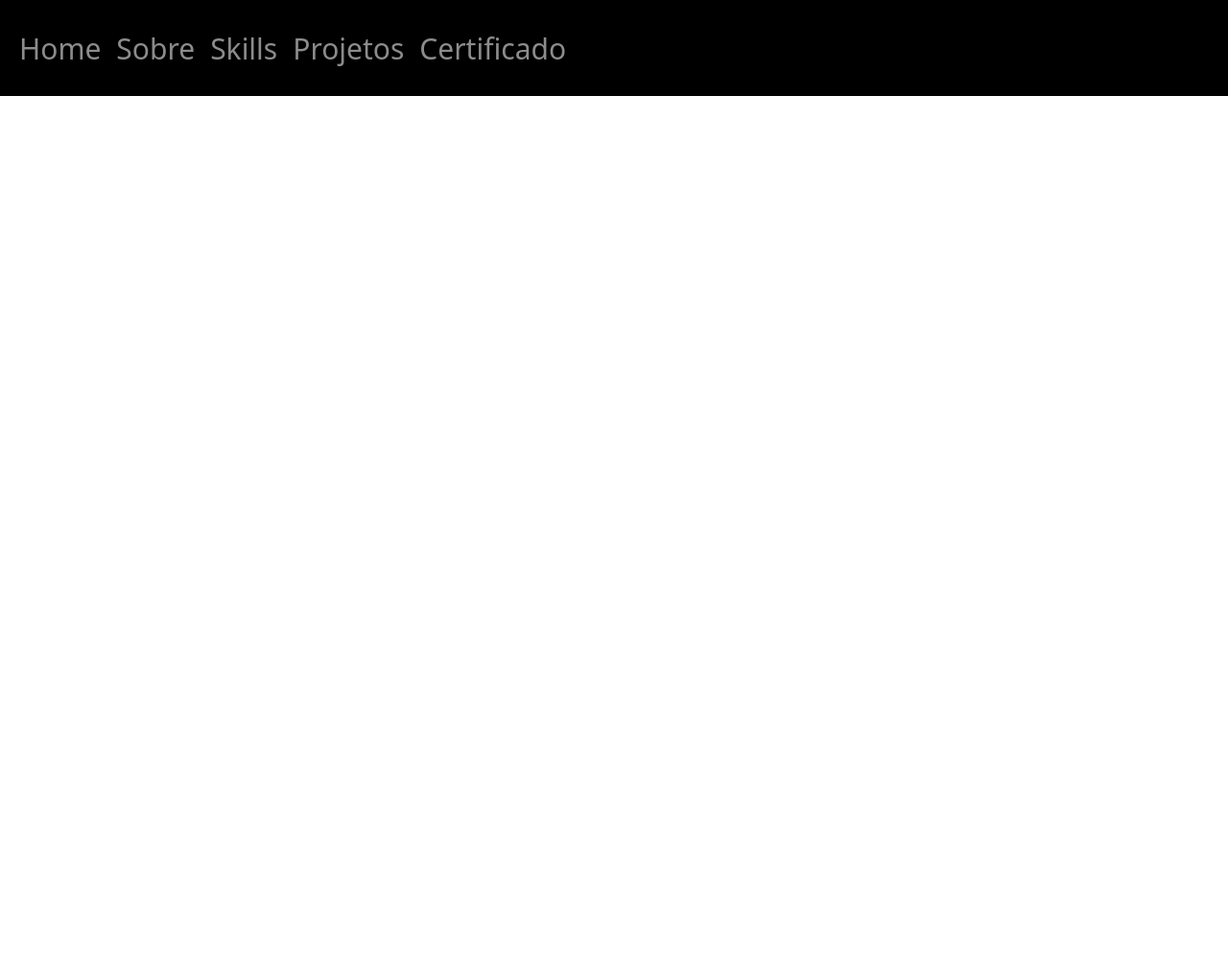
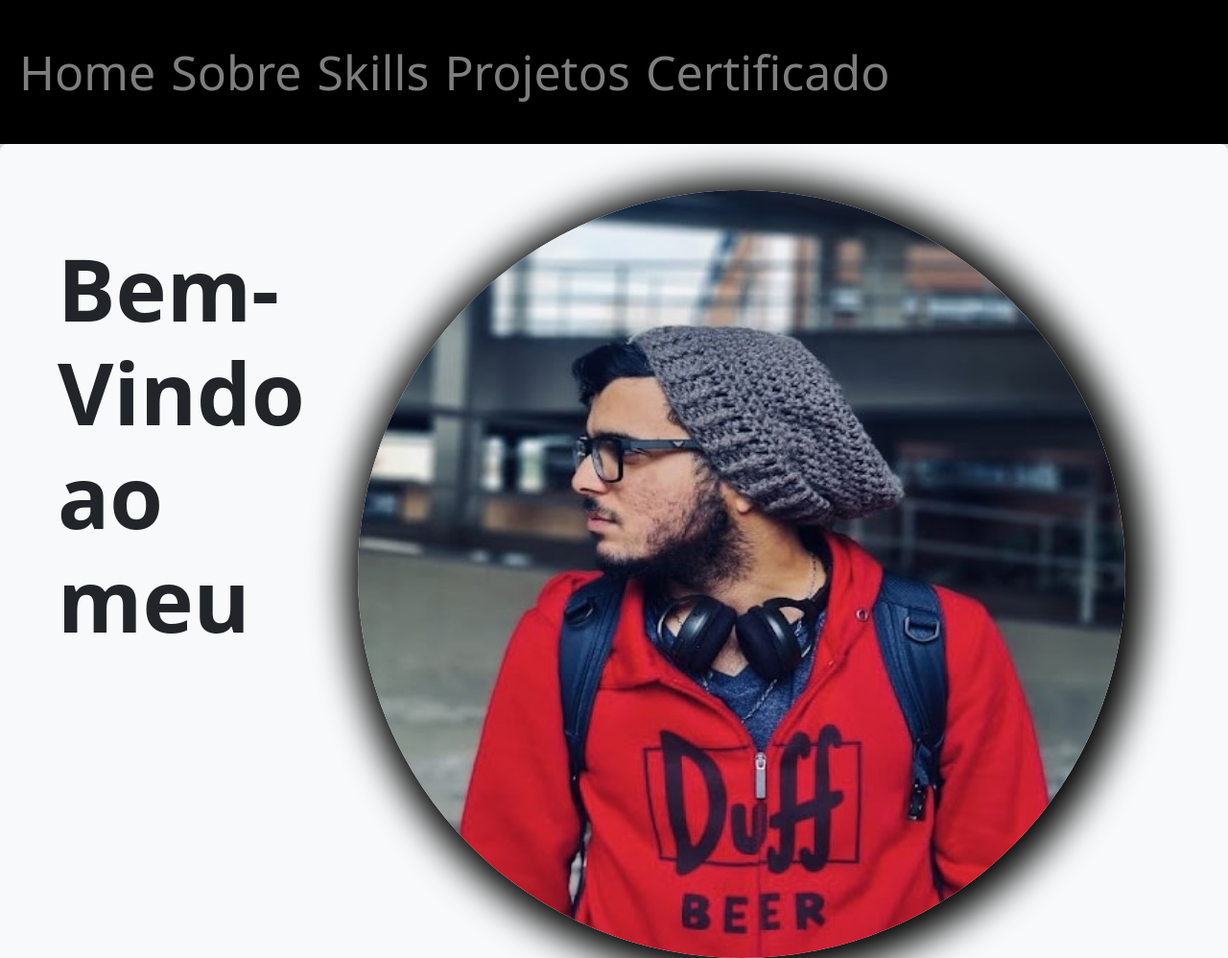
Before and after one commit to Lacerdajp/MyPortifolio, a website: page index.html in a window 1280 px wide. Shown: the top 998 px of the page at 96% size. Before the commit the page ends 800 px from the top, so only its background shows below. Drawn offline with nearby package versions, Linux system fonts and the light colour scheme.

Commit message:
fix:alguns ajustes

```diff
--- a/CSS/PC.css
+++ b/CSS/PC.css
@@ -0,0 +1,26 @@
+.nav-link{
+    --bs-nav-link-hover-color:white;
+
+   }
+   .nav-item{
+    color: rgb(182, 182, 182);
+   }
+   .btn-icon{
+        border-color: transparent;
+        background-color:transparent;
+        width: 30px;
+
+   }
+   p{
+    font-size: 20px;
+   }
+   img    {
+    border-radius: 100%;
+    width: 350px;
+    height: var(width);
+    margin-left: 10px;
+    max-width: 350px;
+    min-width: 250px;
+    -webkit-box-shadow: 5px 5px 37px 17px #000000;
+    box-shadow: 5px 5px 37px 17px #000000;
+    }
--- a/CSS/mobile.css
+++ b/CSS/mobile.css
@@ -1,11 +1,56 @@
-@media only screen and ((max-device-width: 990px)or (max-width:990px)) {
+@media only screen and ((max-device-width: 990px)) {
         .navbar{
-            height:100px;
+            height:150px;
             font-size: 30px;
+            margin-bottom: 0px!important;
         }
         .navbar-toggler{
-            width: 100px;
-            height: 200px;
+            width: 10%;
+            height: 100%;
+            --bs-navbar-toggler-border-color: transparent;
+            color:#fff;
         }
+       .bi{
+            font-size: 300%;
+       }
+
+       .nav-link{
+        --bs-nav-link-hover-color:white;
+
+       }
+       .nav-item{
+        color: rgb(182, 182, 182);
+        font-size: 50px;
+       }
+       .offcanvas.offcanvas-end.text-bg-dark{
+        background-color: black!important;
+        opacity: 0.9;
+       }
+       /* .navbar-nav.me-auto.my-2.my-lg-0.navbar-nav-scroll{
+        margin-top: 0rem!important;
+        margin-left: 15px;
+
+       } */
+       .btn-icon{
+        border-color: transparent;
+        background-color: transparent;
+        width: 10%;
+        height: 50px;
+   }
+   h1{
+        font-size: 90px!important;
+   }
+   p{
+    font-size: 50px;
+   }
+   img    {
+    height: 800px;
+    border-radius: 100%;
+    margin-right: 5%;
+    max-width: 1000px;
+    min-width: 800px;
+    margin-bottom: 100px;
+    }
+
 
 }
--- a/index.html
+++ b/index.html
@@ -11,20 +11,20 @@
     <script src="/node_modules/bootstrap/dist/js/bootstrap.bundle.min.js"></script>
 
   </head>
-  <body>
-    <nav class="navbar navbar-expand-lg bg-black " data-bs-theme="dark">
+  <body style="background-color:rgba(102, 95, 95, 0.27) ;">
+    <!-- <nav class="navbar navbar-expand-lg bg-black " data-bs-theme="dark">
       <div class="container-fluid bg-black">
 
         <button class="navbar-toggler" type="button" data-bs-toggle="collapse" data-bs-target="#navbarScroll" aria-controls="navbarScroll" aria-expanded="false" aria-label="Toggle navigation">
           <span class="bi bi-list "></span>
         </button>
         <div class="collapse navbar-collapse " id="navbarScroll">
-          <ul class="navbar-nav me-auto my-2 my-lg-0 navbar-nav-scroll " style="--bs-scroll-height: 100px;">
+          <ul class="navbar-nav me-auto my-2 my-lg-0 navbar-nav-scroll " >
             <li class="nav-item">
               <a class="nav-link" href="#">Home</a>
             </li>
             <li class="nav-item">
-              <a class="nav-link" href="#">Sobre</a>
+              <a class="nav-link " href="#">Sobre</a>
             </li>
             <li class="nav-item">
               <a class="nav-link" href="#">Skills</a>
@@ -37,7 +37,60 @@
             </li>
           </ul>
         </div>
+
+      </div>
+    </nav>  -->
+
+
+    <nav class="navbar navbar-expand-lg navbar-dark bg-black" aria-label="Offcanvas navbar large">
+      <div class="container-fluid">
+        <button class="navbar-toggler" type="button" data-bs-toggle="offcanvas" data-bs-target="#offcanvasNavbar2" aria-controls="offcanvasNavbar2" aria-label="Toggle navigation">
+          <span class="bi bi-list"></span>
+        </button>
+        <div class="offcanvas offcanvas-end text-bg-dark" tabindex="-1" id="offcanvasNavbar2" aria-labelledby="offcanvasNavbar2Label">
+          <div class="offcanvas-header">
+            <button type="button" class="btn-close btn-close-white" data-bs-dismiss="offcanvas" aria-label="Close"></button>
+          </div>
+          <div class="offcanvas-body">
+            <ul class="navbar-nav  flex-grow-1 pe-3">
+              <li class="nav-item">
+                <a class="nav-link" href="#">Home</a>
+              </li>
+              <li class="nav-item">
+                <a class="nav-link " href="#">Sobre</a>
+              </li>
+              <li class="nav-item">
+                <a class="nav-link" href="#">Skills</a>
+              </li>
+              <li class="nav-item dropdown">
+                <a class="nav-link" href="#">Projetos</a>
+              </li>
+              <li class="nav-item">
+                <a class="nav-link" href="#">Certificado</a>
+              </li>
+            </ul>
       </div>
     </nav>
+
+    <div class="p-5 mb-4 bg-body-tertiary rounded-3" >
+      <div class="clearfix">
+      <img src="/images/Eu.JPG"class="col-md-2 float-md-end " >
+      <div class=" container-fluid py-5" >
+        <h1 class="display-5 fw-bold" >Bem-Vindo ao meu Portfólio</h1>
+        <p  >João Pedro Lacerda de Souza</p>
+        <button class="btn-icon"><span class="bi bi-github" ></span></button>
+        <button class="btn-icon">
+          <span class="bi bi-linkedin" style=" color:blue;"></span>
+        </button>
+        <button class="btn-icon">
+          <span class="bi bi-instagram" style="color: red;"></span>
+        </button>
+      </div>
+
+      </div>
+</div>
+<div>
+
+</div>
   </body>
 </html>
```
